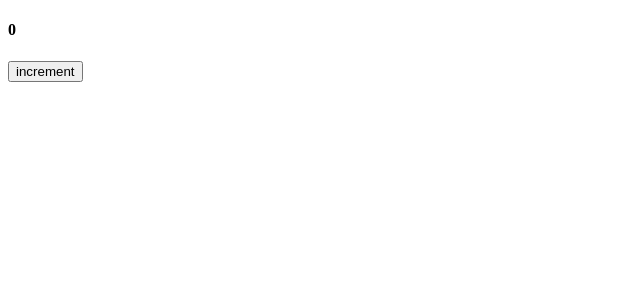
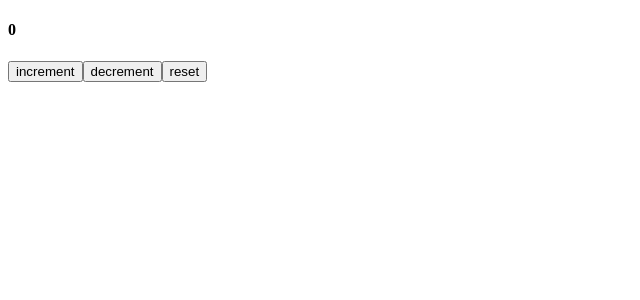
Before and after one commit to cesarcuadro/nextjs13-redux-toolkit, a Next.js app: page / in a window 1280 px wide. Shown: the top 300 px of the page, without its empty margins (0-640 px from the left). Built offline with nearby package versions, Linux system fonts and the light colour scheme.

Commit message:
decrement&reset button functionality works

```diff
--- a/src/app/page.tsx
+++ b/src/app/page.tsx
@@ -8,15 +8,13 @@
   const count = useAppSelector((state) => state.counterReducer.value);
   const dispatch = useAppDispatch() as Dispatch<AnyAction>;
 
-  const handleIncrement = () => {
-    dispatch(increment());
-  };
-
   return (
     <main>
       <div>
         <h4>{count}</h4>
-        <button onClick={handleIncrement}>increment</button>
+        <button onClick={() => dispatch(increment())}>increment</button>
+        <button onClick={() => dispatch(decrement())}>decrement</button>
+        <button onClick={() =>dispatch(reset())}>reset</button>
       </div>
     </main>
   );
```
